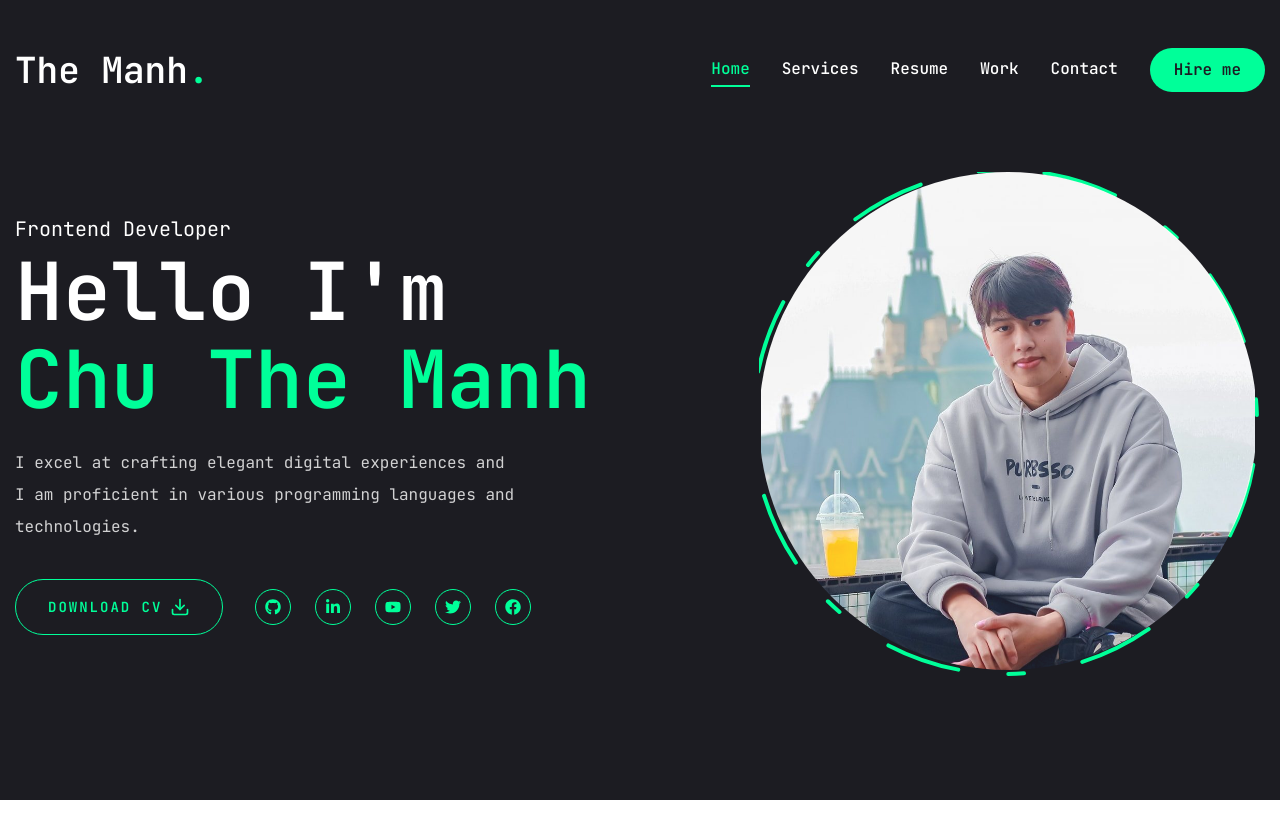
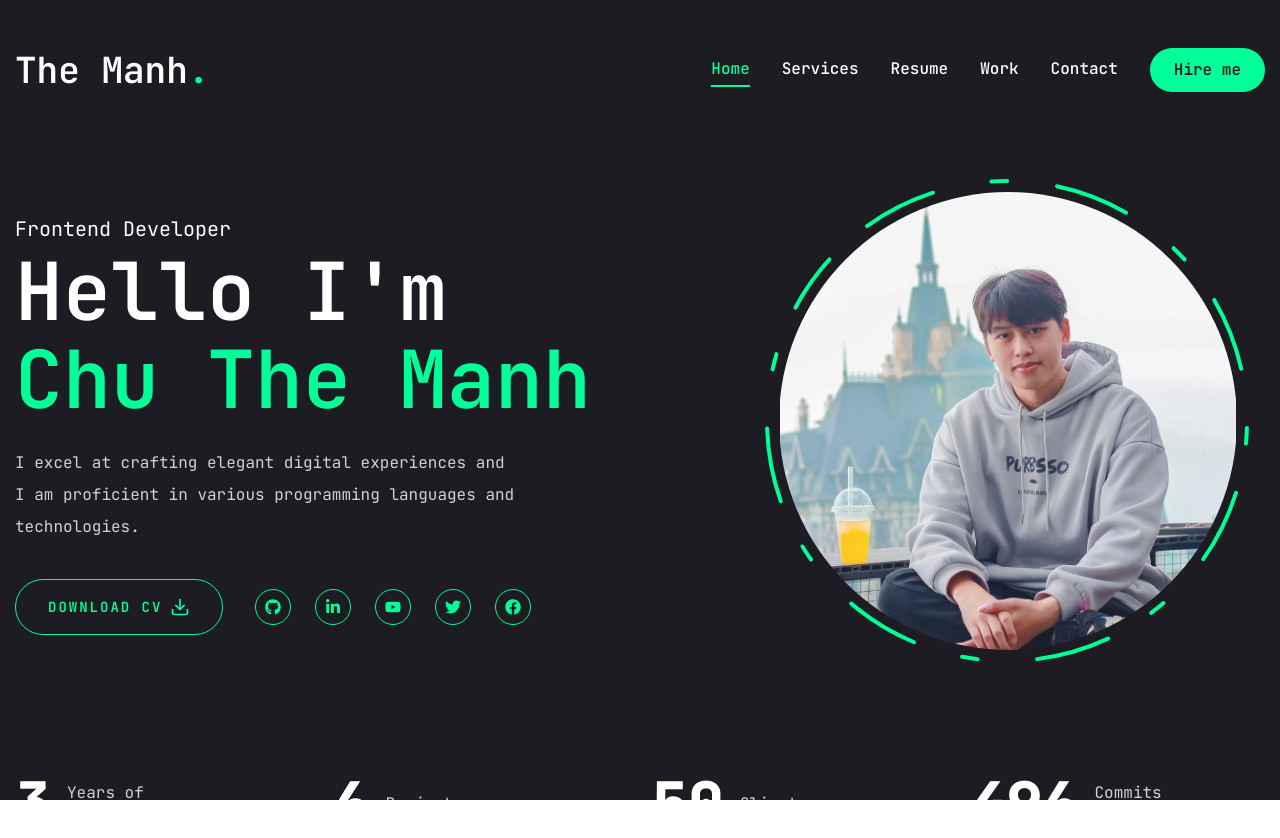
Before and after one commit to Themanh99/myportfolio, a Next.js app: page / in a window 1280 px wide. Shown: the top 838 px of the page. Before the commit the page ends 800 px from the top, so only its background shows below. Built offline with nearby package versions, Linux system fonts and the light colour scheme.

Commit message:
fix circle svg , add stats component

```diff
--- a/app/page.tsx
+++ b/app/page.tsx
@@ -1,5 +1,6 @@
 import Photo from '@/components/Photo';
 import Social from '@/components/Social';
+import Stats from '@/components/Stats';
 import { Button } from '@/components/ui/button';
 import { FiDownload } from 'react-icons/fi';
 
@@ -37,6 +38,7 @@
 					</div>
 				</div>
 			</div>
+			<Stats />
 		</section>
 	);
 }
--- a/components/Photo.tsx
+++ b/components/Photo.tsx
@@ -20,7 +20,7 @@
 						quality={100}
 						fill
 						priority
-						className="object-contain rounded-full"
+						className="object-contain rounded-full p-[20px]"
 					/>
 				</motion.div>
 
@@ -32,9 +32,9 @@
 					xmlns="http://www.w3.org/2000/svg"
 				>
 					<motion.circle
-						cx="246"
-						cy="250"
-						r="252"
+						cx="248"
+						cy="249"
+						r="240"
 						stroke="#00ff99"
 						strokeWidth="4"
 						strokeLinecap="round"
--- /dev/null
+++ b/components/Stats.tsx
@@ -0,0 +1,47 @@
+'use client';
+
+import CountUp from 'react-countup';
+
+const stats = [
+	{
+		number: 3,
+		title: 'Years of experience',
+	},
+	{
+		number: 6,
+		title: 'Projects',
+	},
+	{
+		number: 50,
+		title: 'Clients',
+	},
+	{
+		number: 500,
+		title: 'Commits code',
+	},
+];
+
+const Stats = () => {
+	return (
+		<section className="pt-4 pb-12 xl:pt-0 xl:pb-0">
+			<div className="container mx-auto">
+				<div className="flex flex-wrap gap-6 max-w-[80vw] mx-auto xl:max-w-none">
+					{stats.map((stat, index) => {
+						return (
+							<div key={index} className="flex-1 flex gap-4 items-center justify-center xl:justify-start">
+								<CountUp end={stat.number} duration={5} delay={2} className="text-4xl xl:text-6xl font-extrabold" />
+								<p
+									className={`${stat.title.length < 15 ? 'max-w-[100px]' : 'max-w-[150px]'} leading-snug text-white/80`}
+								>
+									{stat.title}
+								</p>
+							</div>
+						);
+					})}
+				</div>
+			</div>
+		</section>
+	);
+};
+
+export default Stats;
--- a/package.json
+++ b/package.json
@@ -22,6 +22,7 @@
     "myportfolio": "file:",
     "next": "15.1.6",
     "react": "^19.0.0",
+    "react-countup": "^6.5.3",
     "react-dom": "^19.0.0",
     "react-icons": "^5.4.0",
     "tailwind-merge": "^3.0.1",
```
Also changed, not shown: 1 other file (tests, documents, lock files or other folders).
